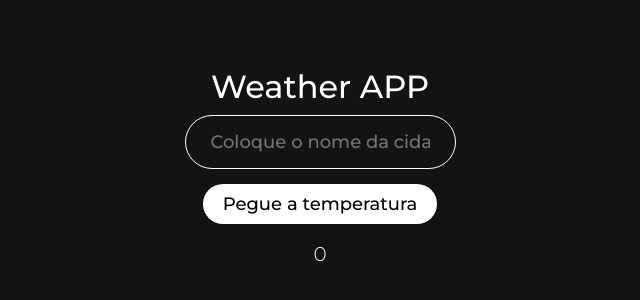
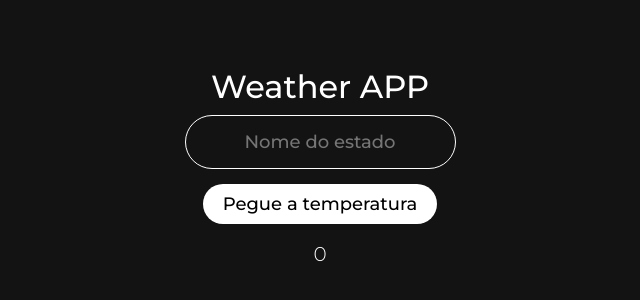
Before and after one commit to Maarsyo/weatherapp, a React (Create React App) app: page / in a window 1280 px wide. Shown: the part 176-476 px from the top of the page, without its empty margins (320-960 px from the left). Built offline with nearby package versions, Linux system fonts and the light colour scheme.

Commit message:
Update InputCity.js

```diff
--- a/src/containers/InputCity.js
+++ b/src/containers/InputCity.js
@@ -15,7 +15,7 @@ export default class InputCity extends React.Component {
         return(
             <div style={{textAlign : 'center', marginTop: '9px'}}>
                 <input type="text"
-                placeholder="Coloque o nome da cidade"
+                placeholder="Nome do estado"
                 className="input"
                 value={this.state.city}
                 onChange={this.handleChange} />
```
